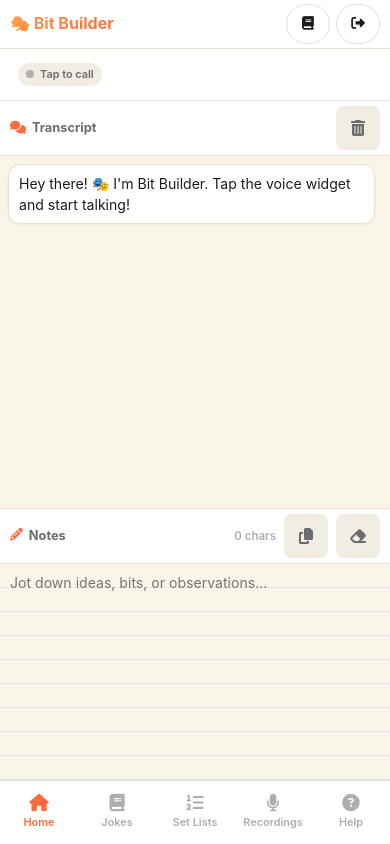
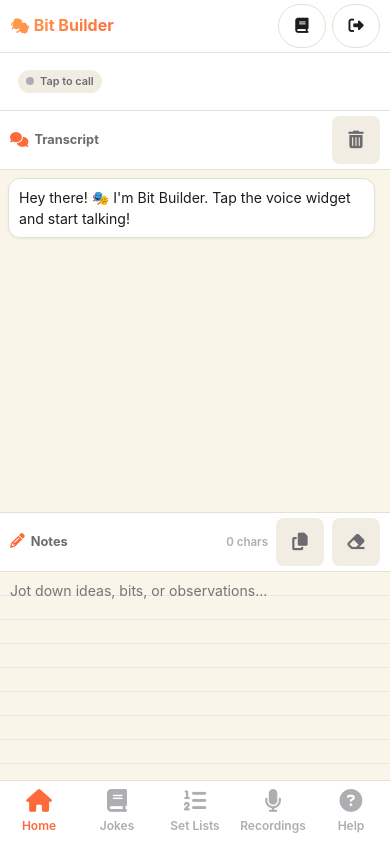
Before and after one commit to taylordrew4u2/hometown, a plain HTML site: page dashboard.html in a window 390 px wide. Drawn offline with Linux system fonts and the light colour scheme; no server answers; a script that the page names is missing.

Commit message:
Refactor style.css: adjust button sizes and font weights for improved accessibility; enhance widget dock dimensions for better layout on mobile devices.

```diff
--- a/style.css
+++ b/style.css
@@ -1167,18 +1167,18 @@ img {
     gap: 4px;
     padding: 8px 0;
     color: var(--text-tertiary);
-    font-size: 0.72em;
+    font-size: 0.78em;
     font-weight: 600;
     text-decoration: none;
     transition: color 0.2s ease;
     flex: 1;
-    min-width: 44px;
-    min-height: 44px;
+    min-width: 48px;
+    min-height: 48px;
     -webkit-tap-highlight-color: transparent;
 }
 
 .tab-item i {
-    font-size: 1.6em;
+    font-size: 1.8em;
     line-height: 1;
 }
 
@@ -1565,10 +1565,10 @@ img {
     }
 
     .btn-secondary {
-        padding: 10px 12px;
-        font-size: 0.9em;
-        min-width: 44px;
-        min-height: 44px;
+        padding: 10px 14px;
+        font-size: 1em;
+        min-width: 48px;
+        min-height: 48px;
         justify-content: center;
     }
 
@@ -1577,11 +1577,16 @@ img {
         flex-direction: column;
     }
 
-    /* Call button + status pill in header */
+    /* Widget dock */
     .widget-dock {
-        height: 58px;
+        height: 64px;
         padding: 6px 12px;
         gap: 10px;
+    }
+
+    .widget-dock elevenlabs-convai {
+        max-width: 50px;
+        max-height: 50px;
     }
 
     .voice-status-pill {
@@ -1622,16 +1627,16 @@ img {
     }
 
     .section-title i {
-        font-size: 1em;
-    }
-
-    /* Keep buttons at 44px on mobile — Apple HIG */
+        font-size: 1.15em;
+    }
+
+    /* Keep buttons at 48px on mobile — above Apple HIG 44px */
     .btn-icon-small {
-        width: 44px;
-        height: 44px;
-        min-width: 44px;
-        min-height: 44px;
-        font-size: 1em;
+        width: 48px;
+        height: 48px;
+        min-width: 48px;
+        min-height: 48px;
+        font-size: 1.15em;
     }
 
     .section-actions {
@@ -1679,13 +1684,13 @@ img {
 
     /* Tab bar: bigger icons on mobile */
     .tab-item {
-        font-size: 0.72em;
+        font-size: 0.78em;
         gap: 3px;
-        min-height: 48px;
+        min-height: 52px;
     }
 
     .tab-item i {
-        font-size: 1.7em;
+        font-size: 2em;
     }
 
     .binder-controls {
@@ -1749,17 +1754,22 @@ img {
     }
 
     .header-right .btn-secondary {
-        padding: 8px 10px;
-        font-size: 0.85em;
-        min-width: 44px;
-        min-height: 40px;
-    }
-
-    /* Call button smaller on tiny screens */
+        padding: 10px 12px;
+        font-size: 0.95em;
+        min-width: 48px;
+        min-height: 44px;
+    }
+
+    /* Widget dock on small phones */
     .widget-dock {
-        height: 52px;
+        height: 58px;
         padding: 4px 10px;
         gap: 8px;
+    }
+
+    .widget-dock elevenlabs-convai {
+        max-width: 46px;
+        max-height: 46px;
     }
 
     .voice-status-pill {
@@ -1776,13 +1786,13 @@ img {
         font-size: 0.8em;
     }
 
-    /* Keep 44px touch targets on small phones too */
+    /* Keep 48px touch targets on small phones too */
     .btn-icon-small {
-        width: 44px;
-        height: 44px;
-        min-width: 44px;
-        min-height: 44px;
-        font-size: 1em;
+        width: 48px;
+        height: 48px;
+        min-width: 48px;
+        min-height: 48px;
+        font-size: 1.1em;
     }
 
     .notes-count {
@@ -1823,12 +1833,12 @@ img {
 
     /* Tab bar stays chunky and tappable */
     .tab-item {
-        font-size: 0.68em;
-        min-height: 48px;
+        font-size: 0.75em;
+        min-height: 52px;
     }
 
     .tab-item i {
-        font-size: 1.6em;
+        font-size: 1.9em;
     }
 
     /* Help page small-screen tweaks */
```
